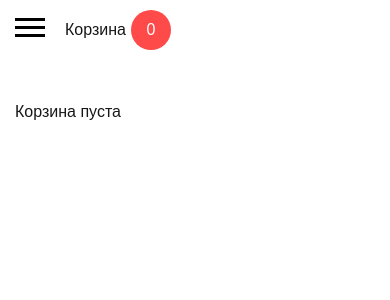
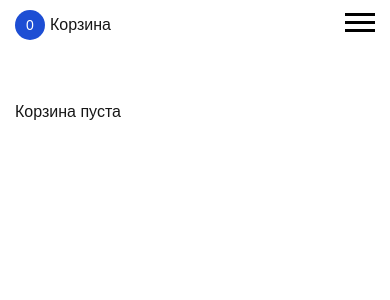
Before and after one commit to demonzloebychi/next-shop, a Next.js app: page /cart in a window 390 px wide. Shown: the top 300 px of the page. Built offline with nearby package versions, Linux system fonts and the light colour scheme.

Commit message:
update css header menu

```diff
--- a/src/components/header/Header.module.css
+++ b/src/components/header/Header.module.css
@@ -2,6 +2,8 @@
     display: flex;
     justify-content: center;
     align-items: center;
+    position: relative;
+    z-index: 1;
 }
 .headerItem {
     padding-block: 20px;
@@ -28,14 +30,18 @@
     justify-content: center;
     align-items: center;
     padding-inline: 20px;
-
+    position: relative;
+    z-index: 0;
 }
 
 .quantity {
-    background: var(--dange-color);
+    position: absolute;
+    right: -20px;
+    background: var(--contrast-color);
     color: var(--background);
-    width: 40px;
-    height: 40px;
+    width: 30px;
+    height: 30px;
+    font-size: 14px;
     display: flex;
     justify-content: center;
     align-items: center;
@@ -47,6 +53,7 @@
     display: flex;
     align-items: center;
     padding: 10px 15px;
+    justify-content: center;
 }
 
 .burgerButton {
@@ -113,4 +120,16 @@
     .burgerButton{
         display: block;
     }
+
+
+    .nav {
+        justify-content: space-between;
+    }
+    .cartLink {
+        margin-left: 15px;
+    }
+    .quantity {
+        right: 0;
+        left: -15px;
+    }
 }
--- a/src/components/header/Header.tsx
+++ b/src/components/header/Header.tsx
@@ -41,12 +41,6 @@ const Header = () => {
     return (
         <header className={header.header}>
             <nav className={header.nav}>
-                <button
-                    className={`${header.burgerButton} ${isOpenMenu ? `${header.active}` : ''}`}
-                    onClick={()=> setIsOpenMenu(!isOpenMenu)}
-                >
-                    <span/><span/><span/>
-                </button>
                 <ul
                     // className={header.headerList}
                     className={`${header.headerList} ${isOpenMenu ? `${header.active}` : ''}`}
@@ -82,6 +76,13 @@ const Header = () => {
                         </div>
 
                     </a>
+
+                <button
+                    className={`${header.burgerButton} ${isOpenMenu ? `${header.active}` : ''}`}
+                    onClick={()=> setIsOpenMenu(!isOpenMenu)}
+                >
+                    <span/><span/><span/>
+                </button>
             </nav>
 
             {/* <div>
```
